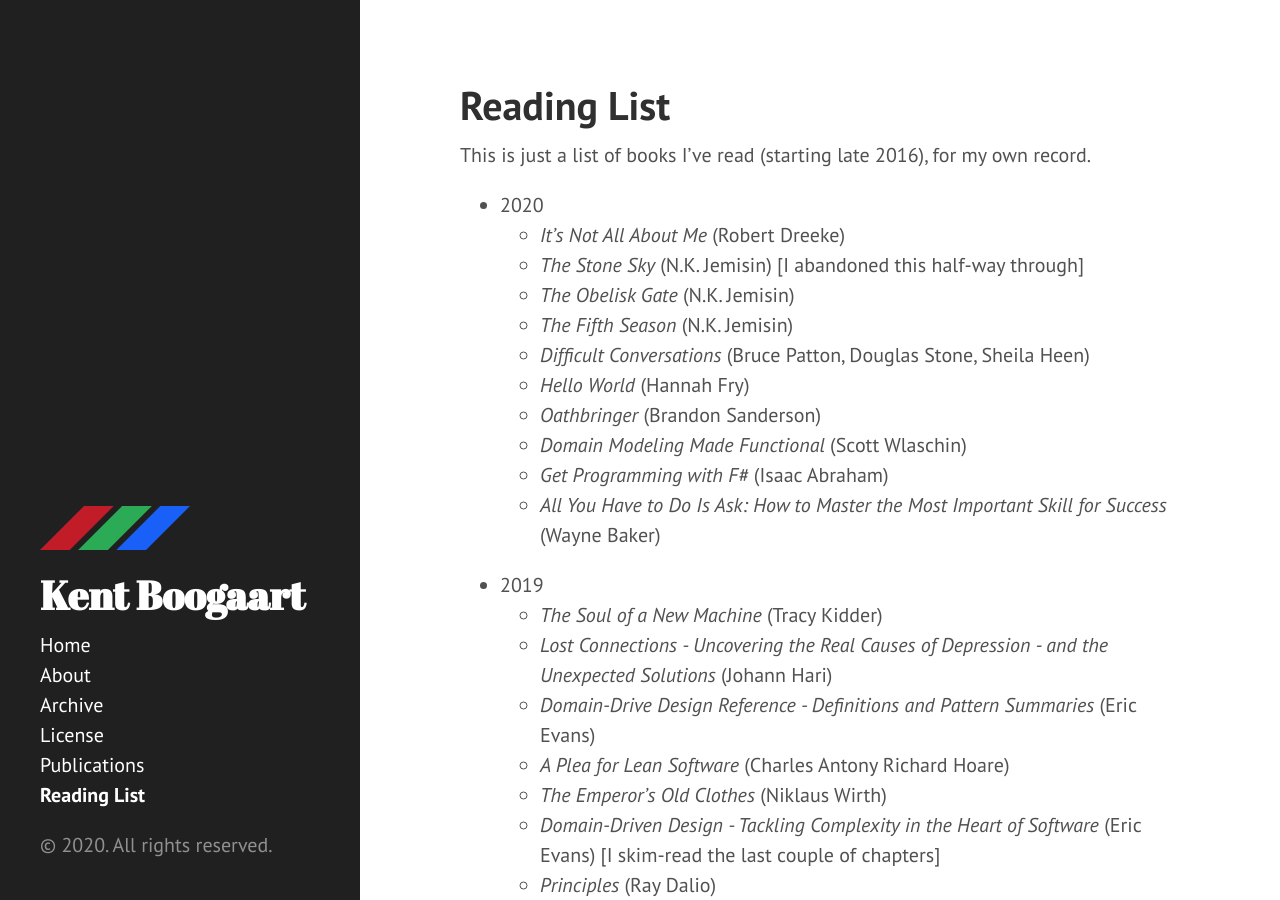
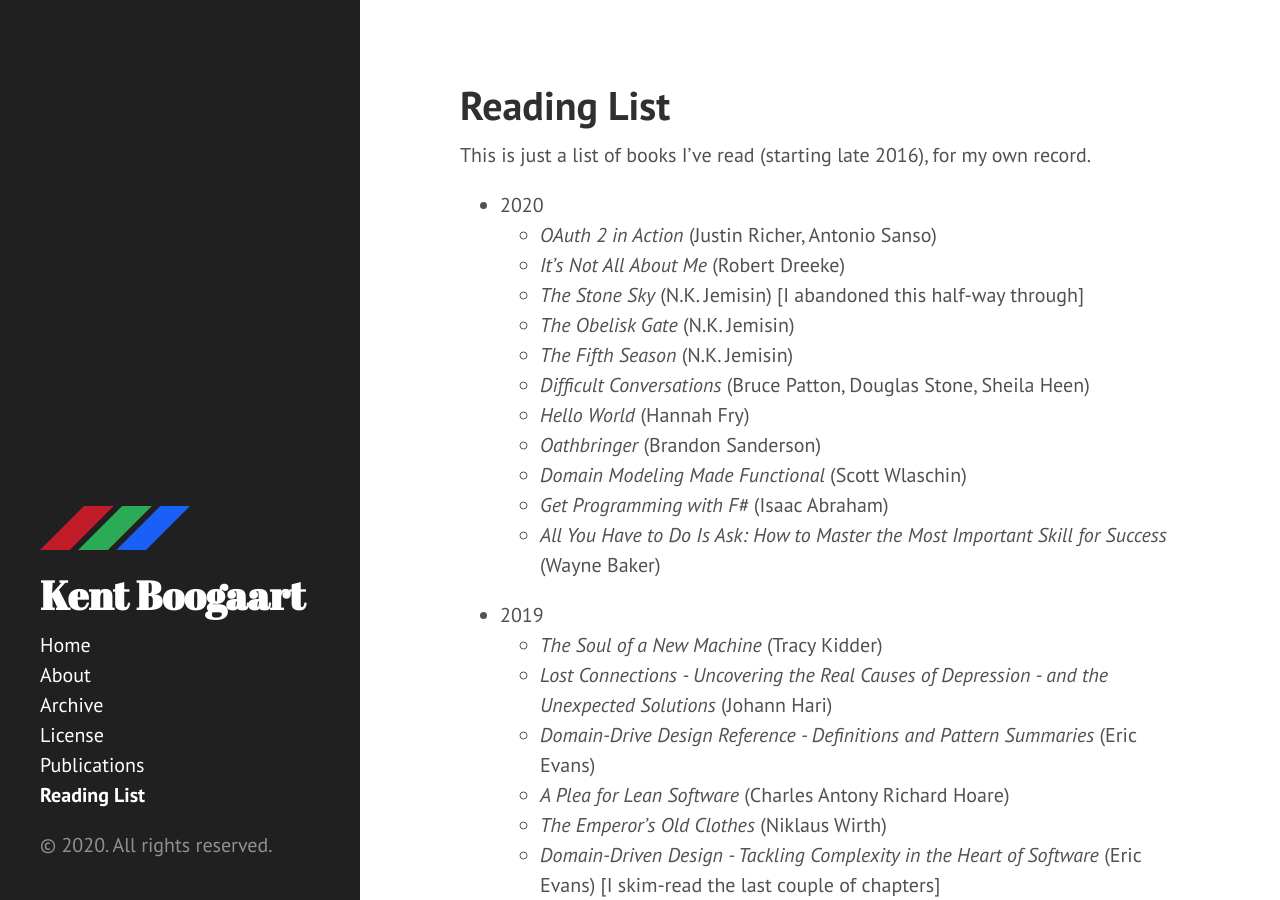
Before and after one commit to kentcb/kentcb.github.io, a Jekyll site: the page built from reading-list.md, in a window 1280 px wide and 900 px high. Built offline with Jekyll 4.4.1, drawn with Linux system fonts in a browser that asks for light colours; nearby versions of some CDN libraries.

Commit message:
Add OAuth 2 in Action

```diff
--- a/reading-list.md
+++ b/reading-list.md
@@ -6,6 +6,7 @@ sidebar: true
 This is just a list of books I've read (starting late 2016), for my own record.
 
 * 2020
+    * _OAuth 2 in Action_ (Justin Richer, Antonio Sanso)
     * _It's Not All About Me_ (Robert Dreeke)
     * _The Stone Sky_ (N.K. Jemisin) [I abandoned this half-way through]
     * _The Obelisk Gate_ (N.K. Jemisin)
```
